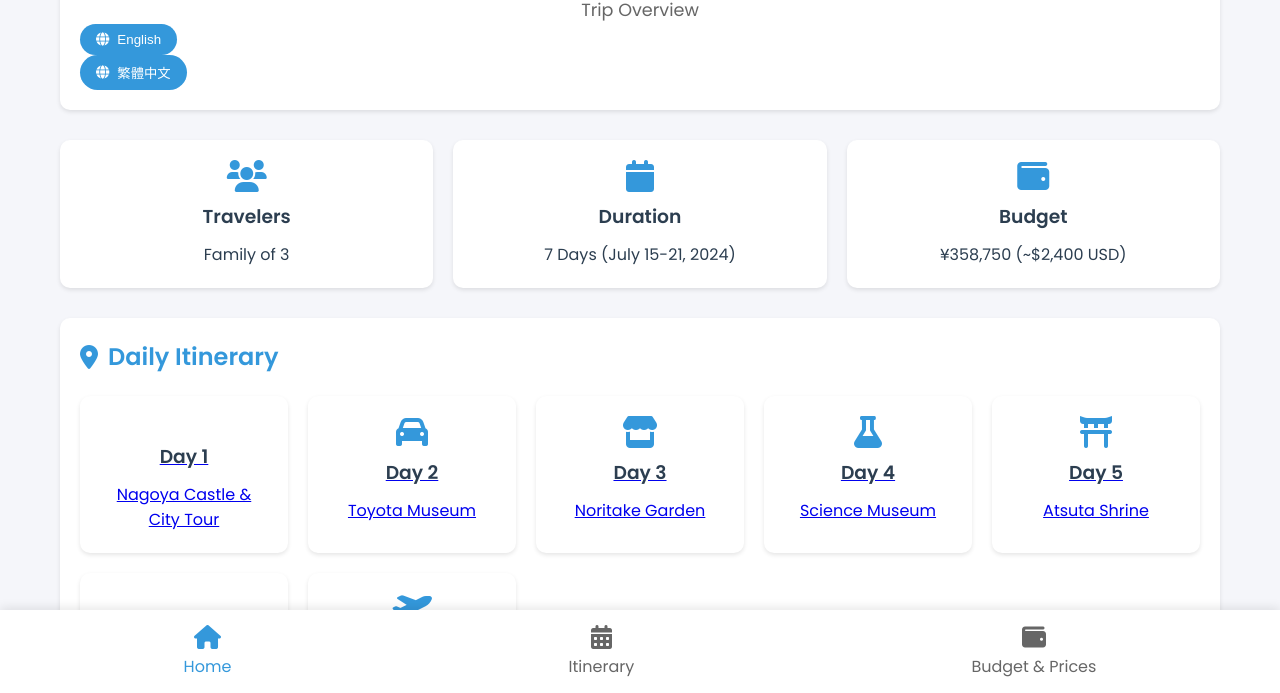
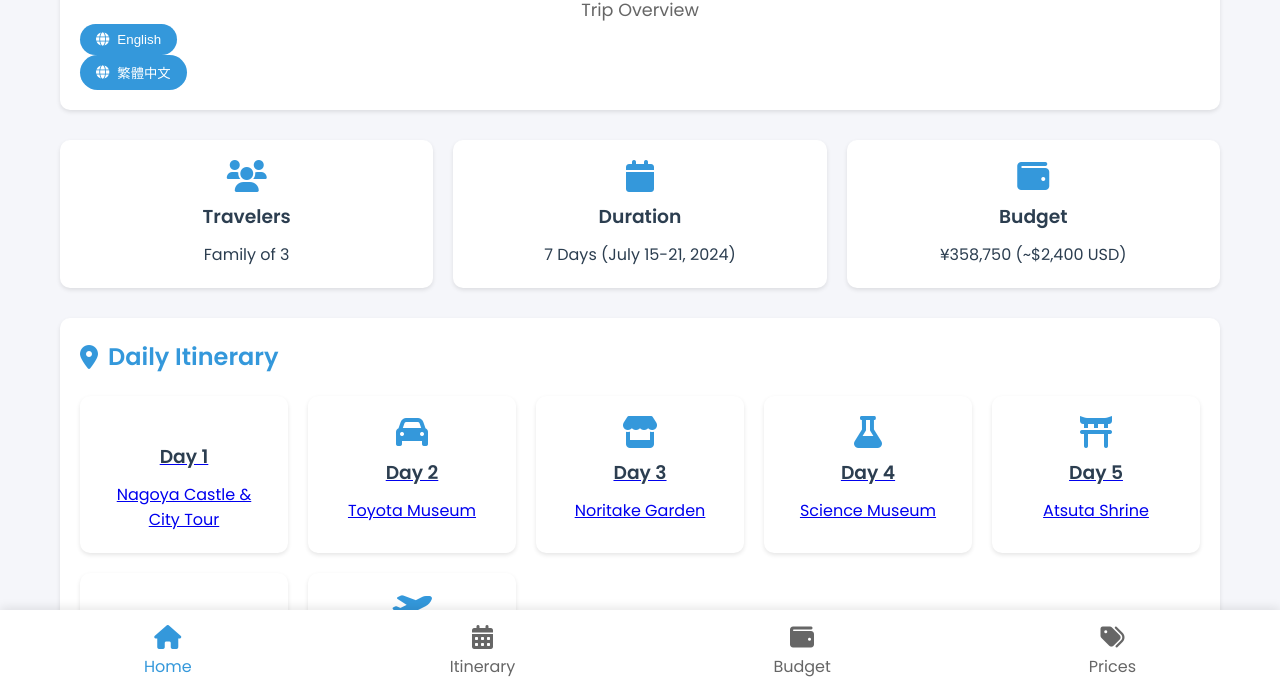
Before and after one commit to inducedcandle172/nagoya-trip-planner, a website: page index.html in a window 1280 px wide. Shown: the part 105-798 px from the top of the page. Drawn offline with nearby package versions, Linux system fonts and the light colour scheme.

```diff
--- a/index.html
+++ b/index.html
@@ -106,7 +106,11 @@
             </a>
             <a href="budget.html" class="nav-item">
                 <i class="fas fa-wallet"></i>
-                <span>Budget & Prices</span>
+                <span>Budget</span>
+            </a>
+            <a href="budget.html" class="nav-item">
+                <i class="fas fa-tags"></i>
+                <span>Prices</span>
             </a>
         </nav>
     </div>
```
